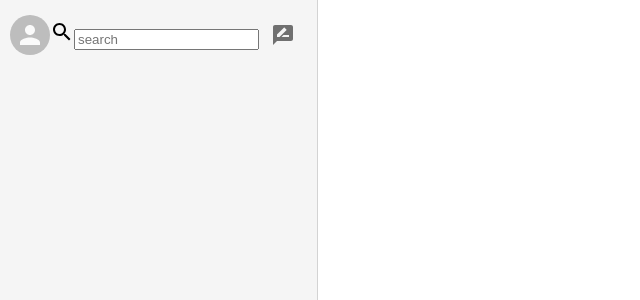
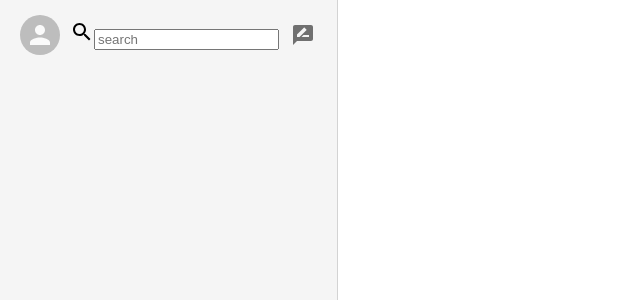
Before and after one commit to Vinoth6194/redux_imessage, a React (Create React App) app: page / in a window 1280 px wide. Shown: the top 300 px of the page, without its empty margins (0-640 px from the left). Built offline with nearby package versions, Linux system fonts and the light colour scheme.

Commit message:
sidebar__avatar css

```diff
--- a/src/Sidebar.css
+++ b/src/Sidebar.css
@@ -12,3 +12,7 @@
   padding: 10px;
   height: 50px;
 }
+.sidebar__avatar {
+  cursor: pointer;
+  margin: 10px;
+}
--- a/src/Sidebar.jsx
+++ b/src/Sidebar.jsx
@@ -7,7 +7,7 @@ function Sidebar() {
   return (
     <div className="sidebar">
       <div className="sidebar__header">
-        <Avatar></Avatar>
+        <Avatar className="sidebar__avatar"></Avatar>
         <div className="sidebar__input">
           <SearchIcon />
           <input placeholder="search" />
```
